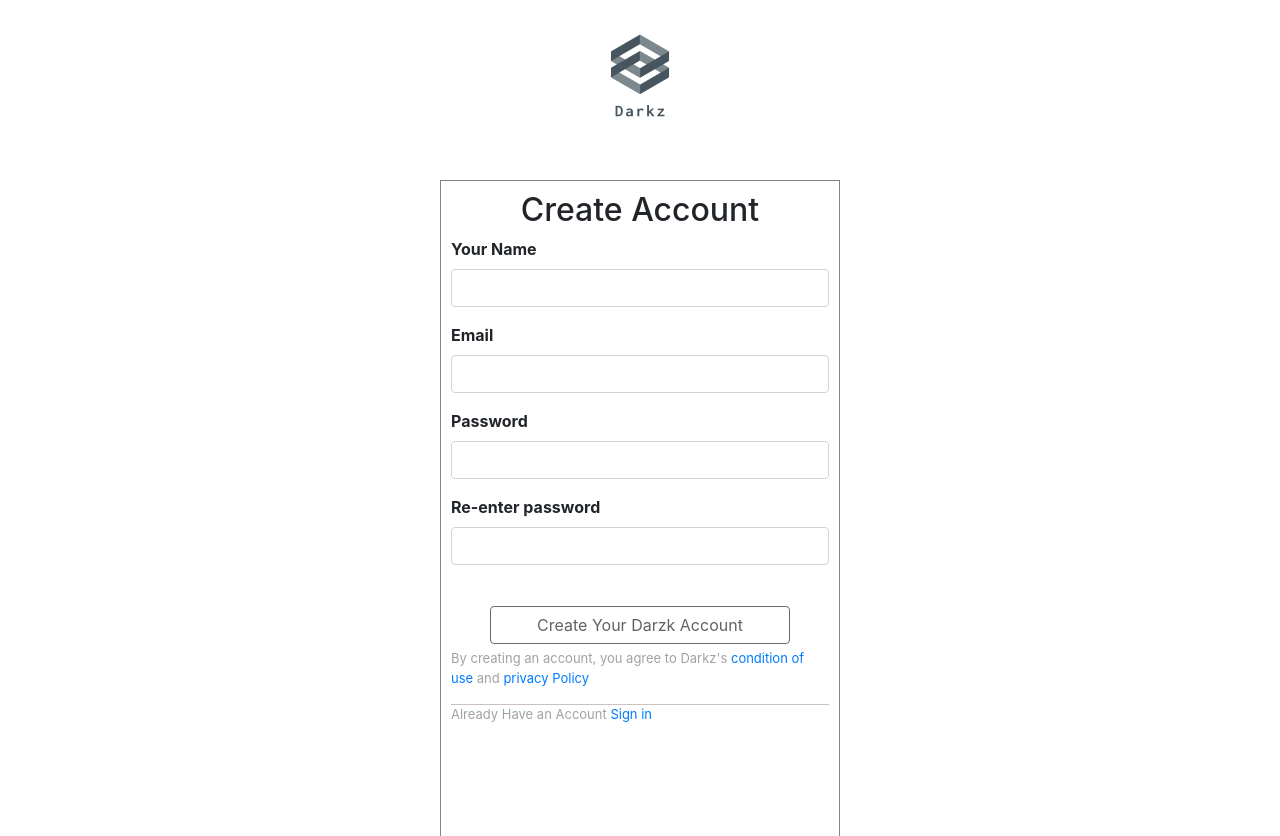
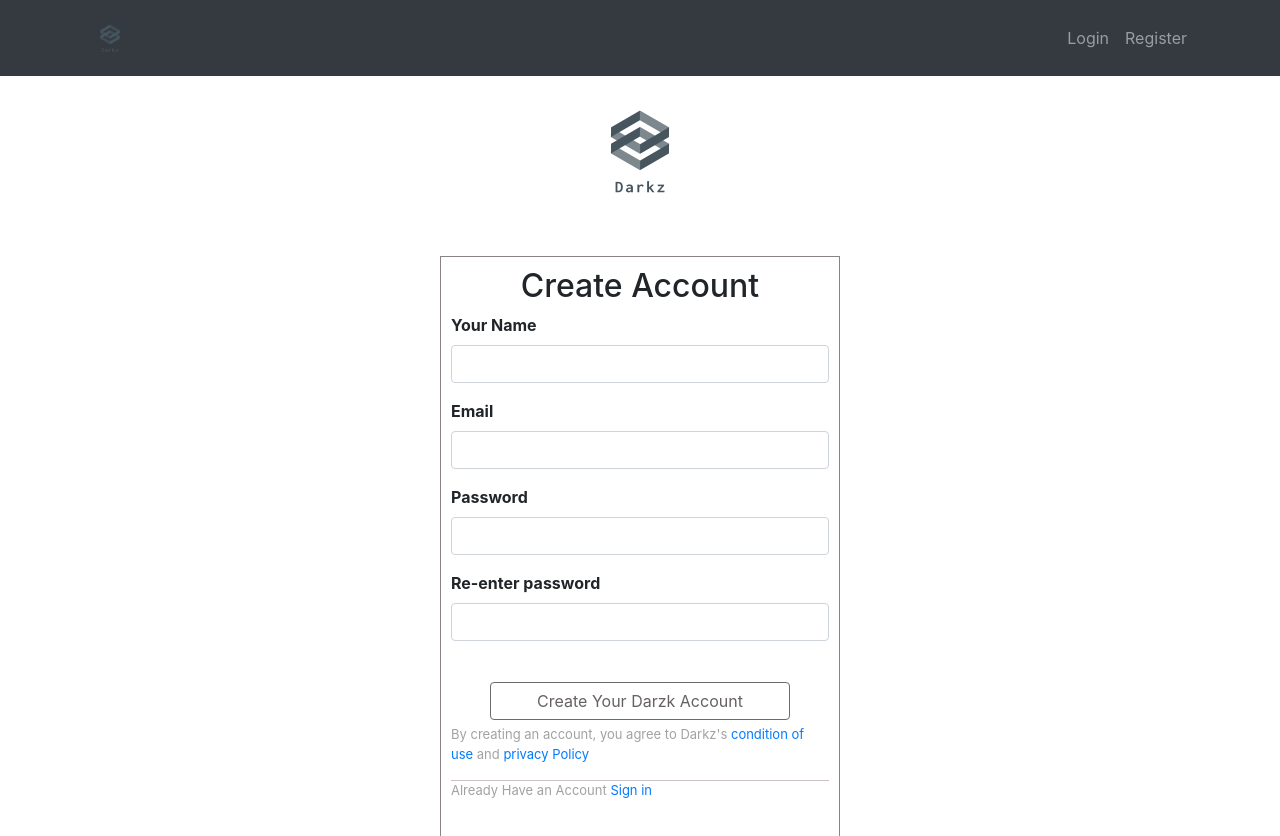
Before and after one commit to Ajiharan/mern_online_shop, a React (Create React App) app in the folder onlineshop/: page /Register in a window 1280 px wide. Shown: the top 836 px of the page. Built offline with nearby package versions, Linux system fonts and the light colour scheme.

Commit message:
404 page created,navbar created

```diff
--- a/onlineshop/src/App.css
+++ b/onlineshop/src/App.css
@@ -66,6 +66,7 @@
   justify-content: center;
 }
 
+
 #button-group{
   display: flex;
   justify-content: center;
@@ -81,7 +82,13 @@ label{
 
 }
 
+#error-404{
+  font-size:85px;
+}
 
+#error-404-text{
+  font-size:35px;
+}
 
 .error{
   border:1px solid red;
--- a/onlineshop/src/App.js
+++ b/onlineshop/src/App.js
@@ -6,14 +6,17 @@ import Login from './user/Login';
 import { ToastContainer, toast } from 'react-toastify';
 import 'react-toastify/dist/ReactToastify.css';
 import {Route,Switch} from 'react-router-dom';
+import PageNotFound from './errors/PageNotFound.js';
+import Navbar from './userNavbar/Navbar';
 function App() {
   return (
     <div className="App">
-
+      <Navbar/>
       <Switch>
         <Route exact path="/" component={Login}/>
         <Route exact path="/Login" component={Login}/>
         <Route exact path="/Register" component={Register}/>
+        <Route exact component={PageNotFound}/>
       </Switch>
       <ToastContainer autoClose={1400} />
     </div>
--- /dev/null
+++ b/onlineshop/src/errors/PageNotFound.js
@@ -0,0 +1,12 @@
+import React from 'react';
+
+const PageNotFound = () => {
+    return (
+        <div>
+            <h1 id="error-404" className="text-center text-warning">404</h1>
+            <h5 id="error-404-text" className="text-center text-danger">!Oops Page Not Found</h5>
+        </div>
+    );
+};
+
+export default PageNotFound;
--- /dev/null
+++ b/onlineshop/src/userNavbar/Navbar.js
@@ -0,0 +1,26 @@
+import React from 'react';
+import {
+    BrowserRouter as Router,
+    Switch,
+    Route,
+    Link
+  } from "react-router-dom";
+const Navbar = () => {
+    return (
+        <nav className="navbar navbar-expand-lg navbar-dark bg-dark">
+            <div className="container collapse navbar-collapse">
+                <Link className="navbar-brand" to="/"><img src={require('../images/logo_transparent.png')} alt="Smiley face" height="50px;" width="50px;" /></Link>
+                <ul className="navbar-nav">
+                    <li className="nav-item">
+                        <Link className="nav-link" to="/Login">Login</Link>
+                    </li>
+                    <li className="nav-item">
+                        <Link className="nav-link" to="/Register">Register</Link>
+                    </li>
+                </ul>
+            </div>
+        </nav>
+    );
+};
+
+export default Navbar;
```
Also changed, not shown: onlineshop/src/user/UserProtected.js (added, +27 -0 lines).
